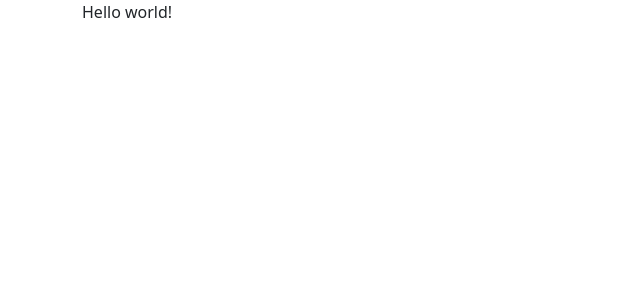
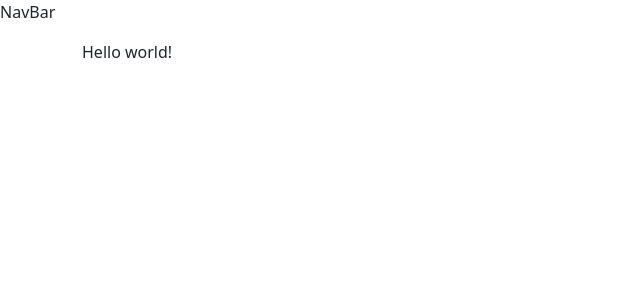
Before and after one commit to Anderli-dev/ActualizeSocialMedia, a React (Create React App) app in the folder frontend/: page / in a window 1280 px wide. Shown: the top 300 px of the page, without its empty margins (0-640 px from the left). Built offline with nearby package versions, Linux system fonts and the light colour scheme.

Commit message:
build(frontend): added layout with navbar
Added 2 files Layout.js and NavBar.js with nav bar.

```diff
--- a/frontend/src/App.js
+++ b/frontend/src/App.js
@@ -1,12 +1,15 @@
 import React from 'react';
 import {Route, BrowserRouter, Routes} from "react-router-dom";
 import {Home} from "./pages/Home";
+import Layout from "./components/Layout";
 
 function App() {
     return (
         <BrowserRouter>
             <Routes>
-                <Route index path="/" element={<Home/>}/>
+                 <Route element={ <Layout/> }>
+                    <Route index path="/" element={<Home/>}/>
+                 </Route>
             </Routes>
         </BrowserRouter>
     );
--- /dev/null
+++ b/frontend/src/components/Layout.js
@@ -0,0 +1,14 @@
+import React from 'react';
+import {NavBar} from './NavBar';
+import {Outlet} from 'react-router-dom';
+
+export default () => {
+    return (
+        <>
+            <NavBar/>
+            <div className="container">
+                <Outlet/>
+            </div>
+        </>
+    );
+};
--- /dev/null
+++ b/frontend/src/components/NavBar.js
@@ -0,0 +1,9 @@
+export function NavBar() {
+    return(
+        <>
+            <div>
+                <p>NavBar</p>
+            </div>
+        </>
+    )
+}
--- a/frontend/src/pages/Home.js
+++ b/frontend/src/pages/Home.js
@@ -2,7 +2,7 @@
 
 export function Home(){
     return(
-        <div className="dark container">
+        <div>
             <p>Hello world!</p>
         </div>
     )
```
Also changed, not shown: frontend/public/index.html (+1 -21 lines).
